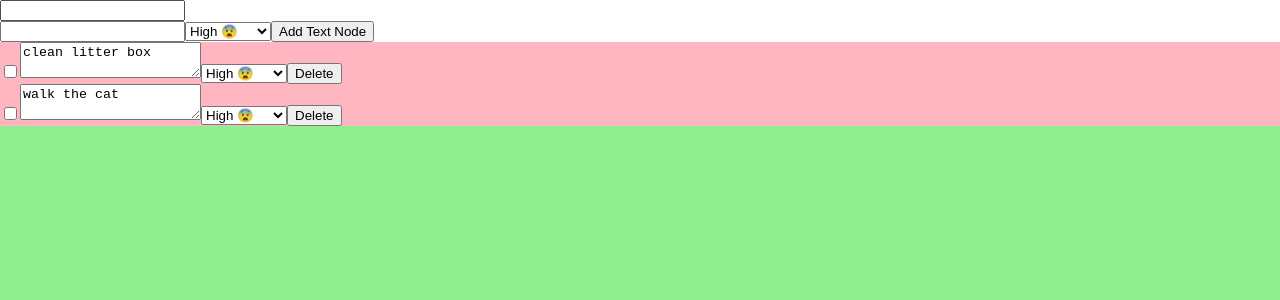
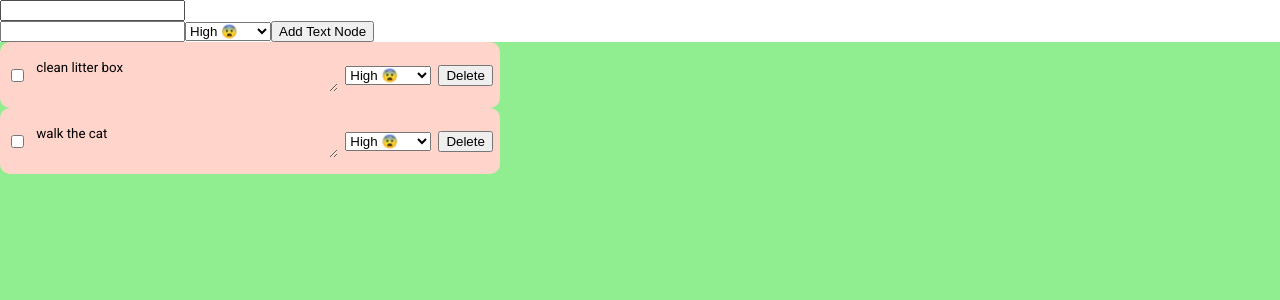
Before and after one commit to deaconpoon/text-app, a React (Create React App) app: page / in a window 1280 px wide. Shown: the top 300 px of the page. Built offline with nearby package versions, Linux system fonts and the light colour scheme.

Commit message:
Basic styling for textNodeItem

```diff
--- a/package.json
+++ b/package.json
@@ -11,6 +11,7 @@
     "@types/react": "^16.9.50",
     "@types/react-dom": "^16.9.8",
     "bootstrap": "^4.5.2",
+    "node-sass": "^4.14.1",
     "react": "^16.13.1",
     "react-bootstrap": "^1.3.0",
     "react-dom": "^16.13.1",
--- a/public/index.html
+++ b/public/index.html
@@ -10,6 +10,10 @@
       content="Web site created using create-react-app"
     />
     <link rel="apple-touch-icon" href="%PUBLIC_URL%/logo192.png" />
+    <link
+      href="https://fonts.googleapis.com/css2?family=Roboto&display=swap"
+      rel="stylesheet"
+    />
     <!--
       manifest.json provides metadata used when your web app is installed on a
       user's mobile device or desktop. See https://developers.google.com/web/fundamentals/web-app-manifest/
--- a/src/App.css
+++ b/src/App.scss
@@ -85,7 +85,7 @@ video {
   padding: 0;
   border: 0;
   font-size: 100%;
-  font: inherit;
+
   vertical-align: baseline;
 }
 /* HTML5 display-role reset for older browsers */
@@ -124,11 +124,33 @@ table {
   border-collapse: collapse;
   border-spacing: 0;
 }
+textarea {
+  outline: none;
+  width: 300px;
+  resize: vertical;
+  border: none;
+  background-color: transparent;
+}
+
+//Component class
 
 .textNode {
-  background-color: lightpink;
+  background-color: #ffd4ca;
+  font-family: "Roboto", sans-serif;
+  width: 500px;
+  border-radius: 10px;
+  padding: 1em 0;
+  &__form {
+    display: flex;
+    align-items: center;
+    justify-content: space-evenly;
+  }
 }
 .textNode-list {
   height: 800px;
   background-color: lightgreen;
+  font-family: "Roboto", sans-serif;
 }
+.textNodeText {
+  font-family: "Roboto", sans-serif;
+}
--- a/src/App.tsx
+++ b/src/App.tsx
@@ -1,5 +1,5 @@
 import React, { useState } from "react";
-import "./App.css";
+import "./App.scss";
 
 import { TextNodeList } from "./TextNodeList";
 import { AddTextNodeForm } from "./AddTextNodeForm";
--- a/src/TextNodeItem.tsx
+++ b/src/TextNodeItem.tsx
@@ -43,13 +43,17 @@ export const TextNodeItem: React.FC<TextNodeItemProps> = ({
 
   return (
     <li className="textNode">
-      <form id="textNode">
+      <form className="textNode__form" id="textNode">
         <input
           type="checkbox"
           checked={textNode.complete}
           onChange={() => toggleTextNode(textNode)}
         ></input>
-        <textarea value={text} onChange={handleText}></textarea>
+        <textarea
+          className="textNodeText"
+          value={text}
+          onChange={handleText}
+        ></textarea>
         <select
           onChange={handlePriority}
           name="text-node"
```
Also changed, not shown: 1 other file (tests, documents, lock files or other folders).
